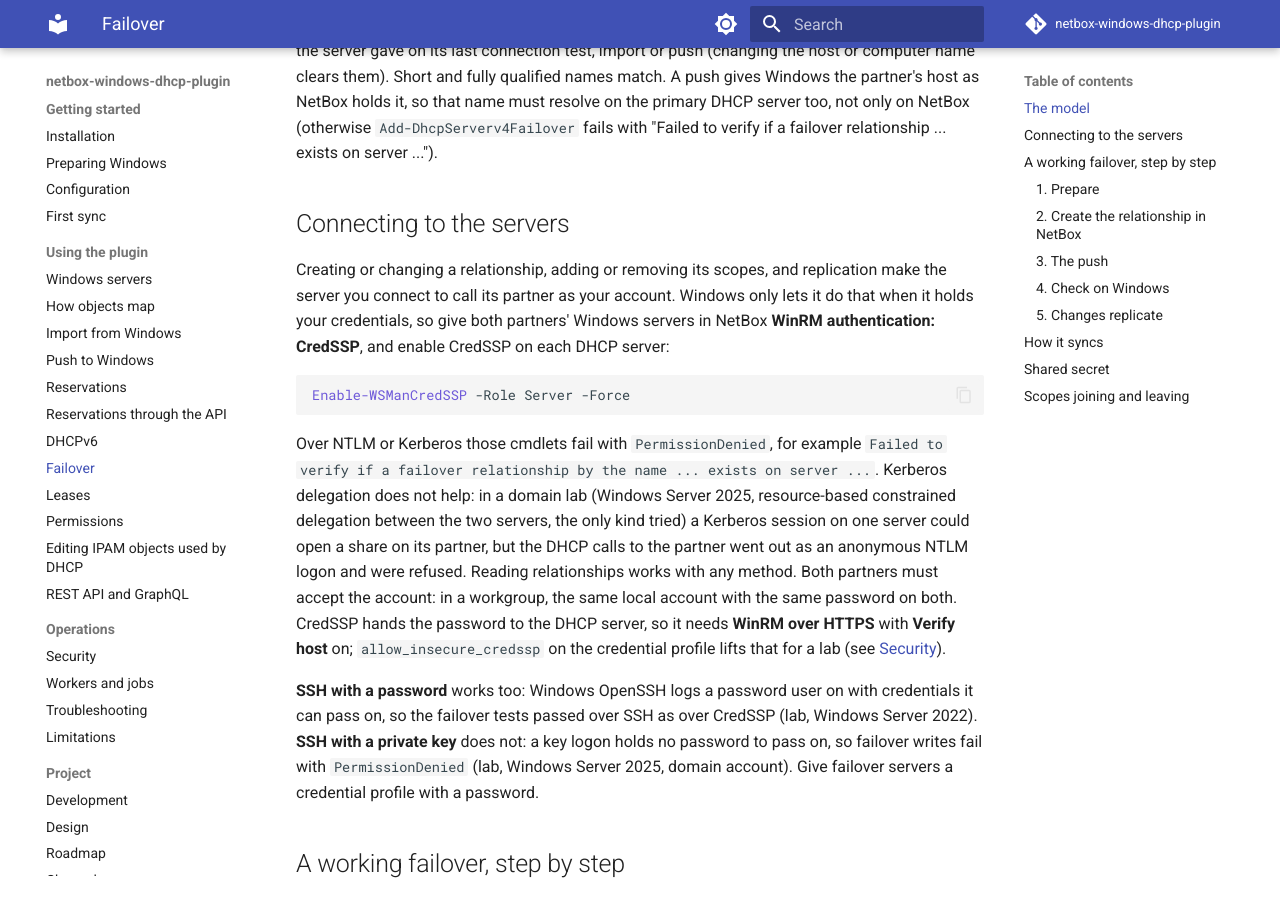
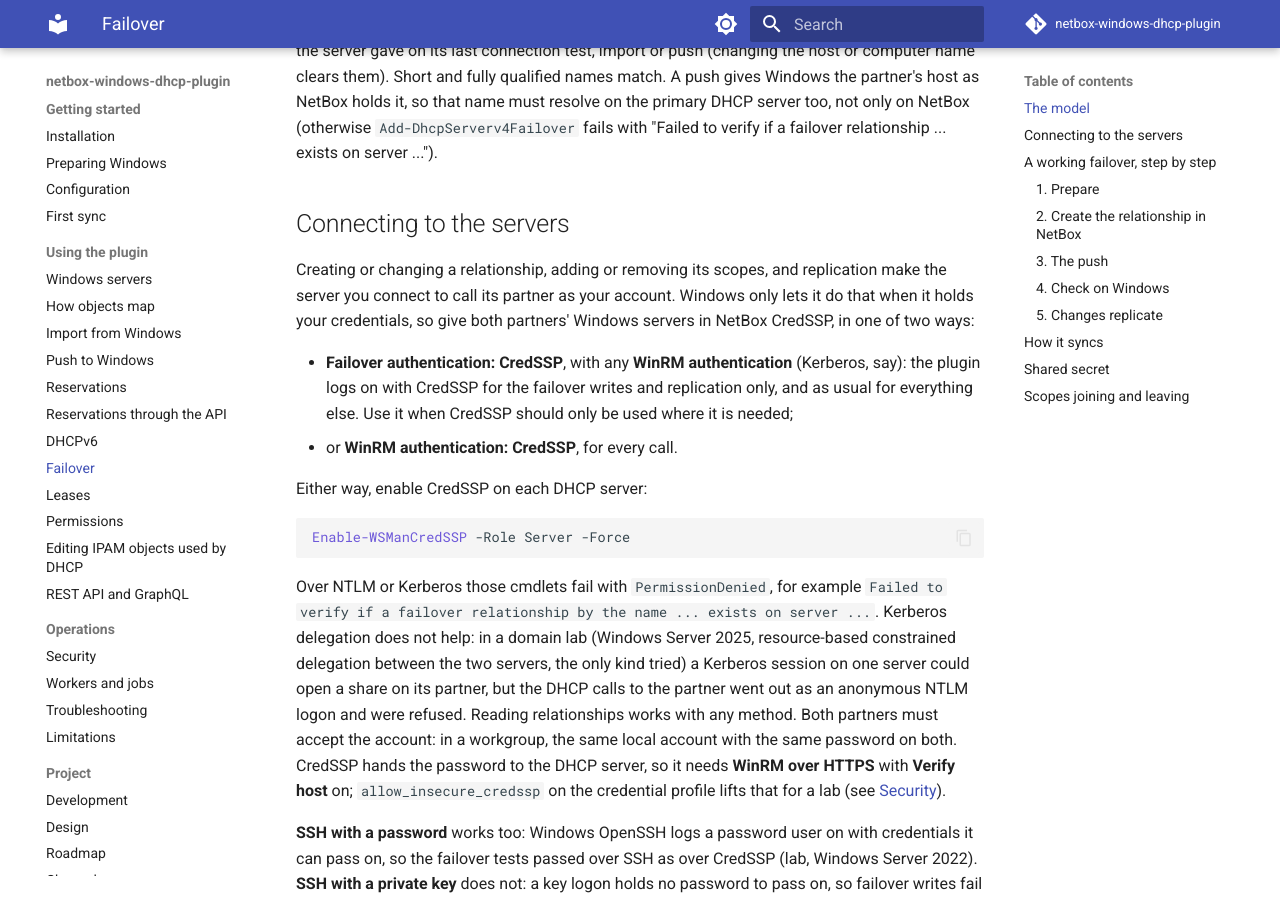
Before and after one commit to thomaschristory/netbox-windows-dhcp-plugin, an MkDocs documentation site: the page built from docs/failover.md, in a window 1280 px wide and 900 px high, scrolled down 1109 px. Built offline with MkDocs 1.6.1 and Material for MkDocs 9.7.7, drawn with Linux system fonts in a browser that asks for light colours; comment, search, counter and statistics services are not loaded.

Commit message:
Docs and lab-e2e for failover authentication (#141)
Claude-Session: https://claude.ai/code/session_01HqtbCBbeego7ReZXEoSrFY

````diff
--- a/docs/failover.md
+++ b/docs/failover.md
@@ -36,7 +36,14 @@ relationship ... exists on server ...").
 
 Creating or changing a relationship, adding or removing its scopes, and replication make the server you connect to
 call its partner as your account. Windows only lets it do that when it holds your credentials, so give both
-partners' Windows servers in NetBox **WinRM authentication: CredSSP**, and enable CredSSP on each DHCP server:
+partners' Windows servers in NetBox CredSSP, in one of two ways:
+
+- **Failover authentication: CredSSP**, with any **WinRM authentication** (Kerberos, say): the plugin logs on with
+  CredSSP for the failover writes and replication only, and as usual for everything else. Use it when CredSSP should
+  only be used where it is needed;
+- or **WinRM authentication: CredSSP**, for every call.
+
+Either way, enable CredSSP on each DHCP server:
 
 ```powershell
 Enable-WSManCredSSP -Role Server -Force
````
Also changed, not shown: CHANGELOG.md (+11 -2 lines), docs/DESIGN.md (+2 -2 lines), docs/development.md (+1 -0 lines), docs/servers.md (+1 -0 lines), docs/windows-setup.md (+2 -2 lines), 1 other file.
